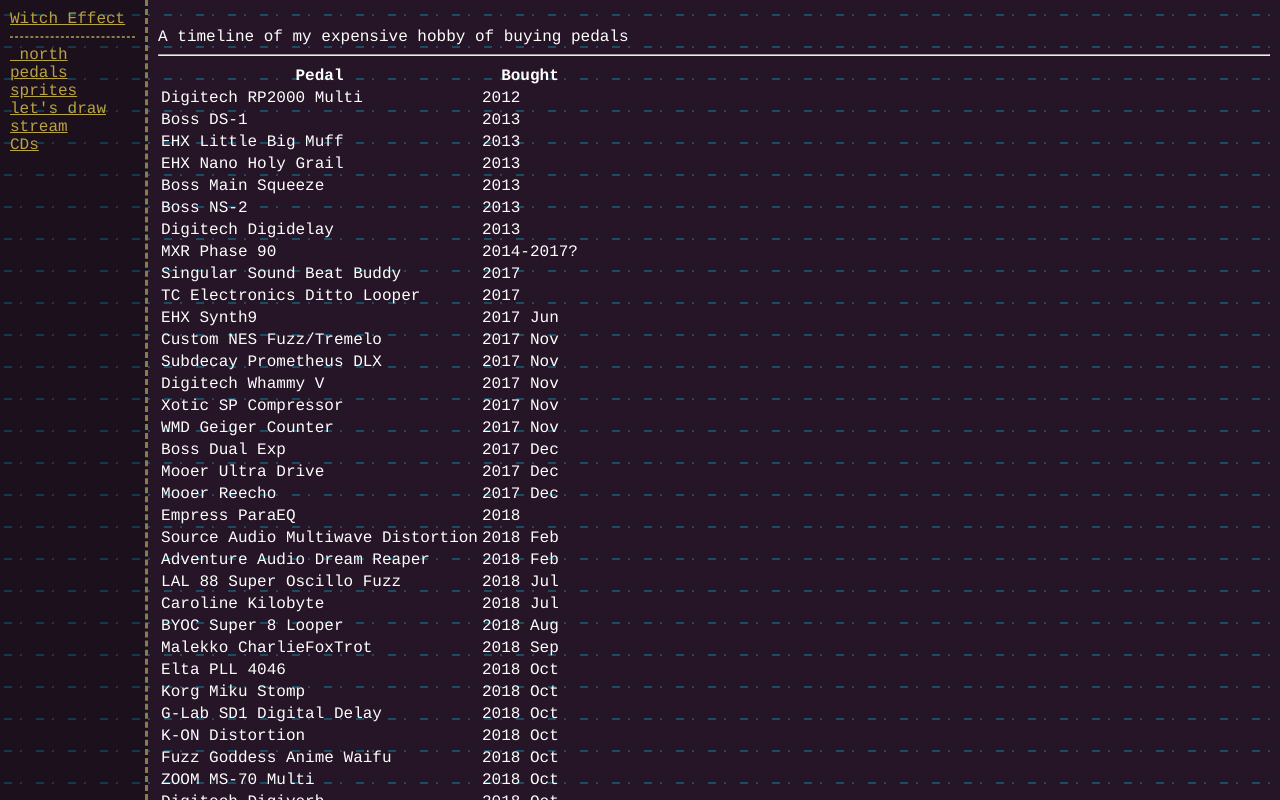
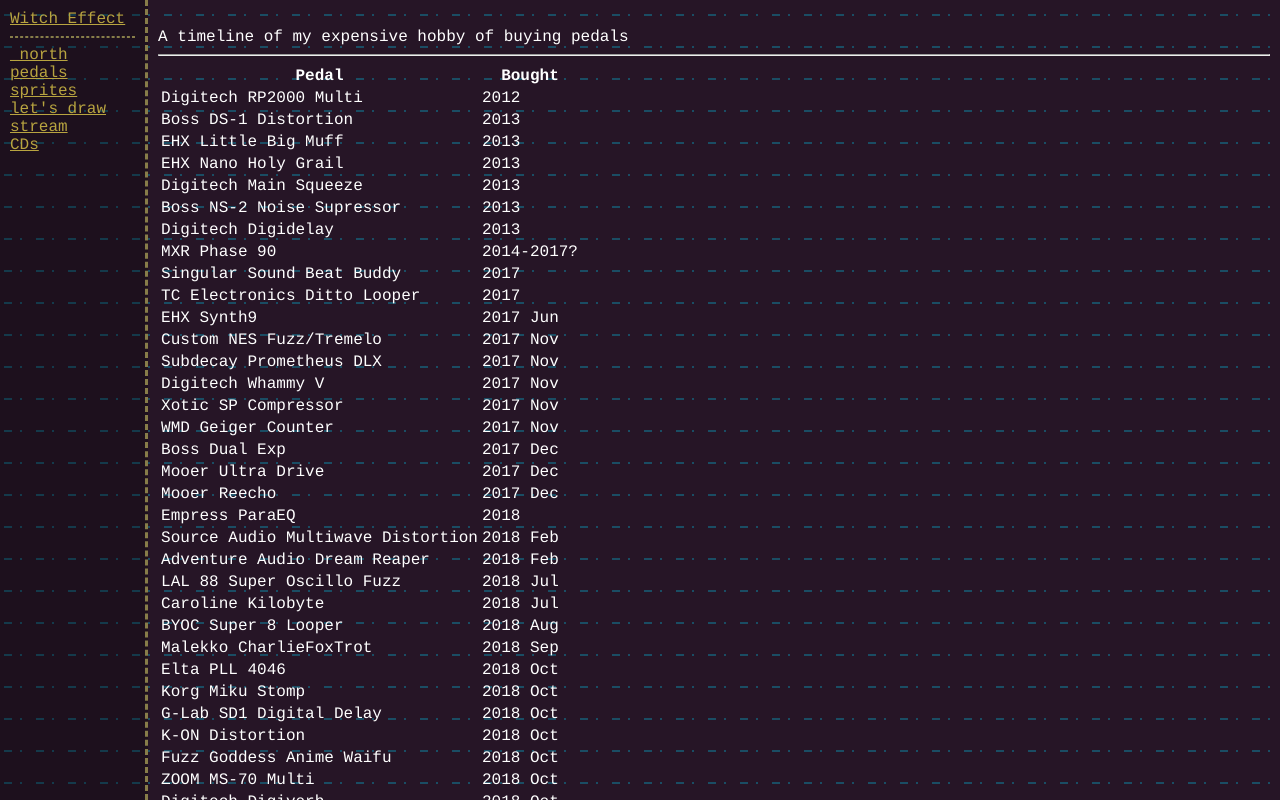
Before and after one commit to UnderscoreNorth/WitchEffect, a SvelteKit app: page /pedals in a window 1280 px wide. Built offline with nearby package versions, Linux system fonts and the light colour scheme.

Commit message:
Pedal formatting

```diff
--- a/src/routes/pedals/+page.svelte
+++ b/src/routes/pedals/+page.svelte
@@ -2,11 +2,11 @@
 <table>
     <tr><th>Pedal</th><th>Bought</th></tr>
     <tr><td>Digitech RP2000 Multi</td><td>2012</td></tr>
-    <tr><td>Boss DS-1</td><td>2013</td></tr>
+    <tr><td>Boss DS-1 Distortion</td><td>2013</td></tr>
     <tr><td>EHX Little Big Muff</td><td>2013</td></tr>
     <tr><td>EHX Nano Holy Grail</td><td>2013</td></tr>
-    <tr><td>Boss Main Squeeze</td><td>2013</td></tr>
-    <tr><td>Boss NS-2</td><td>2013</td></tr>
+    <tr><td>Digitech Main Squeeze</td><td>2013</td></tr>
+    <tr><td>Boss NS-2 Noise Supressor</td><td>2013</td></tr>
     <tr><td>Digitech Digidelay</td><td>2013</td></tr>
     <tr><td>MXR Phase 90</td><td>2014-2017?</td></tr>
     <tr><td>Singular Sound Beat Buddy</td><td>2017</td></tr>
@@ -44,10 +44,10 @@
     <tr><td>Idiotbox No Moon</td><td>2022 Aug</td></tr>
     <tr><td>EHX Tri Parallel</td><td>2022 Nov</td></tr>
     <tr><td>Caroline Shigeharu</td><td>2022</td></tr>
-    <tr><td>Boss CS-3</td><td>2022</td></tr>
+    <tr><td>Boss CS-3 Compressor Sustainer</td><td>2022</td></tr>
     <tr><td>Donner Dark Mouse</td><td>2022</td></tr>
-    <tr><td>Boss AC-3</td><td>2023 Jan</td></tr>
+    <tr><td>Boss AC-3 Acoustic Sim</td><td>2023 Jan</td></tr>
     <tr><td>Zoom G5N</td><td>2023 Aug</td></tr>
     <tr><td>Korg XS Tuner</td><td>2026 Jun</td></tr>
-    <tr><td>Boss Blues Driver</td><td>2026 Aug</td></tr>
+    <tr><td>Boss BD-2 Blues Driver</td><td>2026 Aug</td></tr>
 </table>
```
